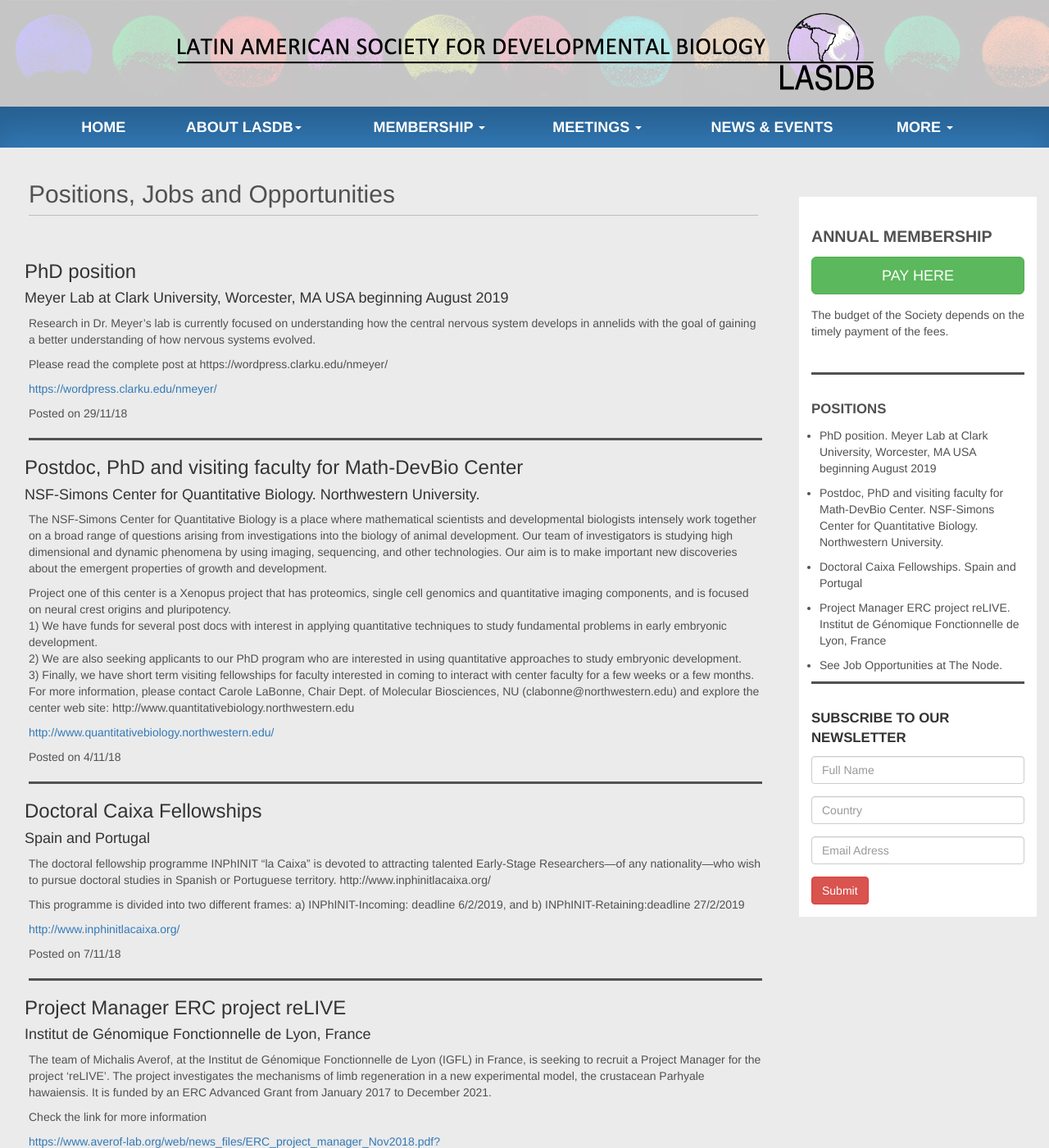
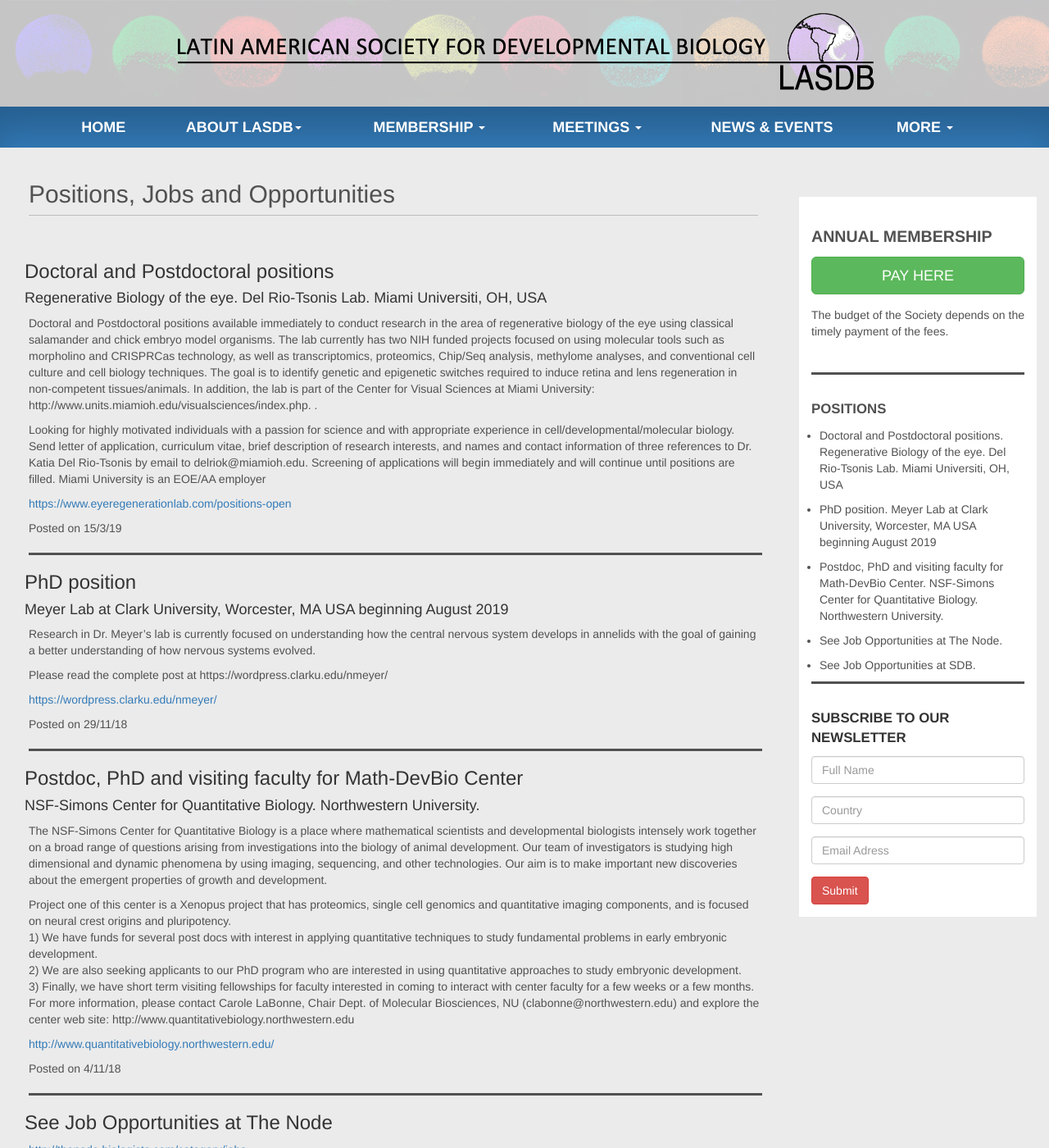
Before and after one commit to lasdb/lasdb.github.io, a Jekyll site: the page built from _posts/2000-01-01-jobs.markdown, in a window 1280 px wide and 1400 px high. Shown: the whole window at 82% size. Built offline with Jekyll 4.4.1, drawn with Linux system fonts in a browser that asks for light colours; nearby versions of some CDN libraries; some of the changed text lies outside the part shown.

Commit message:
Update 2000-01-01-jobs.markdown

```diff
--- a/_posts/2000-01-01-jobs.markdown
+++ b/_posts/2000-01-01-jobs.markdown
@@ -5,6 +5,13 @@
 categories: jobs
 permalink: /pages/jobs.html
 jobs:
+
+  - title: 'Doctoral and Postdoctoral positions'
+    date: '15/3/19'
+    subtitle: 'Regenerative Biology of the eye. Del Rio-Tsonis Lab. Miami Universiti, OH, USA'
+    body: 'Doctoral and Postdoctoral positions available immediately to conduct research in the area of regenerative biology of the eye using classical salamander and chick embryo model organisms. The lab currently has two NIH funded projects focused on using molecular tools such as morpholino and CRISPRCas technology, as well as transcriptomics, proteomics, Chip/Seq analysis, methylome analyses, and conventional cell culture and cell biology techniques. The goal is to identify genetic and epigenetic switches required to induce retina and lens regeneration in non-competent tissues/animals.  In addition, the lab is part of the Center for Visual Sciences at Miami University: http://www.units.miamioh.edu/visualsciences/index.php. .'
+    par2: 'Looking for highly motivated individuals with a passion for science and with appropriate experience in cell/developmental/molecular biology.  Send letter of application, curriculum vitae, brief description of research interests, and names and contact information of three references to Dr. Katia Del Rio-Tsonis by email to delriok@miamioh.edu. Screening of applications will begin immediately and will continue until positions are filled. Miami University is an EOE/AA employer'
+    URL: 'https://www.eyeregenerationlab.com/positions-open'
 
   - title: 'PhD position'
     date: '29/11/18'
@@ -24,6 +31,13 @@
 For more information, please contact Carole LaBonne, Chair Dept. of Molecular Biosciences, NU (clabonne@northwestern.edu) and explore the center web site: http://www.quantitativebiology.northwestern.edu'
     URL: 'http://www.quantitativebiology.northwestern.edu/'
 
+  - title: 'See Job Opportunities at The Node'
+    date: ''
+    URL: 'http://thenode.biologists.com/category/jobs'
+  - title: 'See Job Opportunities at SDB'
+    date: ''
+    URL: 'http://www.sdbonline.org/job_opportunities'
+
   - title: 'Doctoral Caixa Fellowships'
     date: '7/11/18'
     subtitle: 'Spain and Portugal'
```
Also changed, not shown: other parts of _posts/2000-01-01-jobs.markdown (+0 -7 lines).
